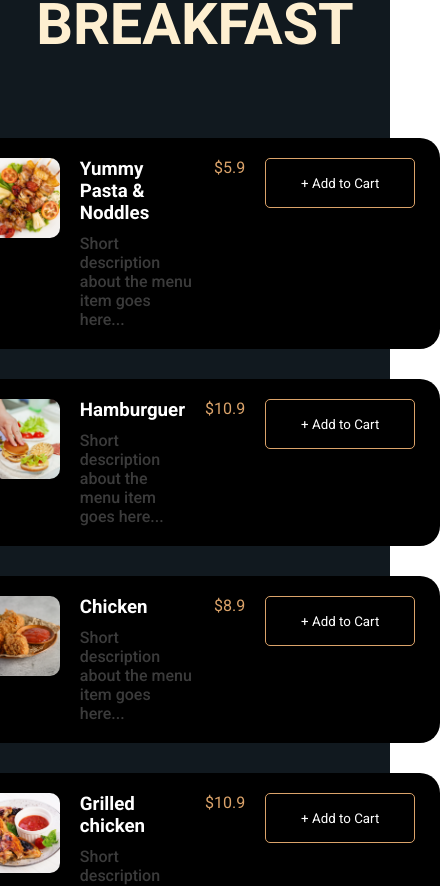
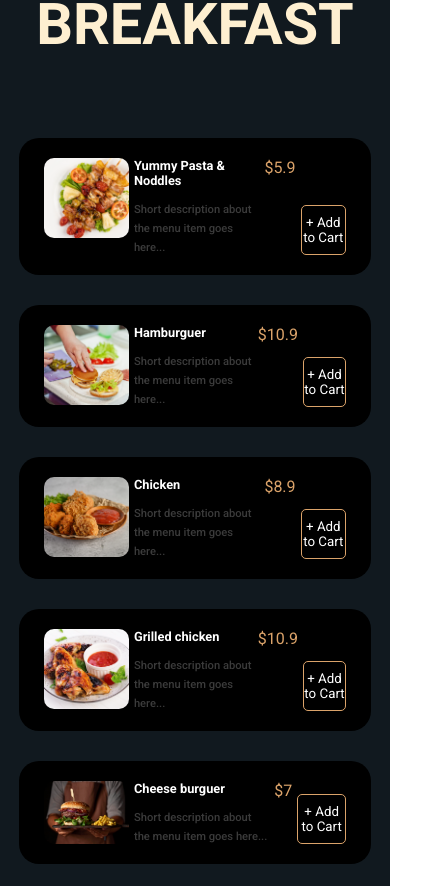
Before and after one commit to santanafx/cafeteria, a React (Vite) app: page /menu in a window 390 px wide. Shown: the part 3266-4152 px from the top of the page, 440 px wide, since content can reach past the window. Built offline with nearby package versions, Linux system fonts and the light colour scheme.

Commit message:
Atualizações de responsividade

```diff
--- a/src/styles/components/_comida.scss
+++ b/src/styles/components/_comida.scss
@@ -6,7 +6,9 @@
     background-color: black;
     padding: 20px 25px;
     border-radius: 20px;
-
+    @media screen and (max-width: 500px) {
+        gap: 5px;
+    }
     img {
         width: 85px;
         object-fit: cover;
@@ -18,10 +20,16 @@
         h3 {
             color: white;
             margin-bottom: 10px;
+            @media screen and (max-width: 500px) {
+                font-size: 0.8rem;
+            }
         }
         span {
             color: $cor-primaria;
             font-weight: 500;
+            @media screen and (max-width: 500px) {
+                font-size: 0.7rem;
+            }
         }
     }
     p {
@@ -30,7 +38,7 @@
     .comidaButtonsContainer {
         display: flex;
         flex-direction: column;
-    }
+
         .comidaButtonPlusMinusContainer {
             display: flex;
             align-items: center;
@@ -50,14 +58,16 @@
                 color: white;
             }
         }
+    }
     .comidaButtonAddRemove {
         color: white;
         border: 1px solid $cor-secundaria;
         border-radius: 5px;
         background-color: transparent;
         height: 50px;
-        max-width: 150px;
-        min-width: 150px;
+        width: 90px;
+        align-self: flex-end;
+        justify-self: flex-end;
         &:hover {
             cursor: pointer;
             color: $cor-secundaria;
--- a/src/styles/style.css
+++ b/src/styles/style.css
@@ -885,6 +885,11 @@
   padding: 20px 25px;
   border-radius: 20px;
 }
+@media screen and (max-width: 500px) {
+  .comidaContainer {
+    gap: 5px;
+  }
+}
 .comidaContainer img {
   width: 85px;
   -o-object-fit: cover;
@@ -897,9 +902,19 @@
   color: white;
   margin-bottom: 10px;
 }
+@media screen and (max-width: 500px) {
+  .comidaContainer div h3 {
+    font-size: 0.8rem;
+  }
+}
 .comidaContainer div span {
   color: #3b3b3b;
   font-weight: 500;
+}
+@media screen and (max-width: 500px) {
+  .comidaContainer div span {
+    font-size: 0.7rem;
+  }
 }
 .comidaContainer p {
   color: #dba36a;
@@ -908,23 +923,23 @@
   display: flex;
   flex-direction: column;
 }
-.comidaContainer .comidaButtonPlusMinusContainer {
+.comidaContainer .comidaButtonsContainer .comidaButtonPlusMinusContainer {
   display: flex;
   align-items: center;
   justify-content: center;
   margin-top: 30px;
 }
-.comidaContainer .comidaButtonPlusMinusContainer .comidaButtonPlusMinus {
+.comidaContainer .comidaButtonsContainer .comidaButtonPlusMinusContainer .comidaButtonPlusMinus {
   color: white;
   background-color: black;
   border: none;
   margin: 0 20px;
 }
-.comidaContainer .comidaButtonPlusMinusContainer .comidaButtonPlusMinus:hover {
+.comidaContainer .comidaButtonsContainer .comidaButtonPlusMinusContainer .comidaButtonPlusMinus:hover {
   cursor: pointer;
   color: #dba36a;
 }
-.comidaContainer .comidaButtonPlusMinusContainer span {
+.comidaContainer .comidaButtonsContainer .comidaButtonPlusMinusContainer span {
   color: white;
 }
 .comidaContainer .comidaButtonAddRemove {
@@ -933,8 +948,9 @@
   border-radius: 5px;
   background-color: transparent;
   height: 50px;
-  max-width: 150px;
-  min-width: 150px;
+  width: 90px;
+  align-self: flex-end;
+  justify-self: flex-end;
 }
 .comidaContainer .comidaButtonAddRemove:hover {
   cursor: pointer;
```
Also changed, not shown: src/components/Comida.tsx (indentation only), 1 other file (tests, documents, lock files or other folders). Lines whose indentation alone changed are shown as unchanged.
